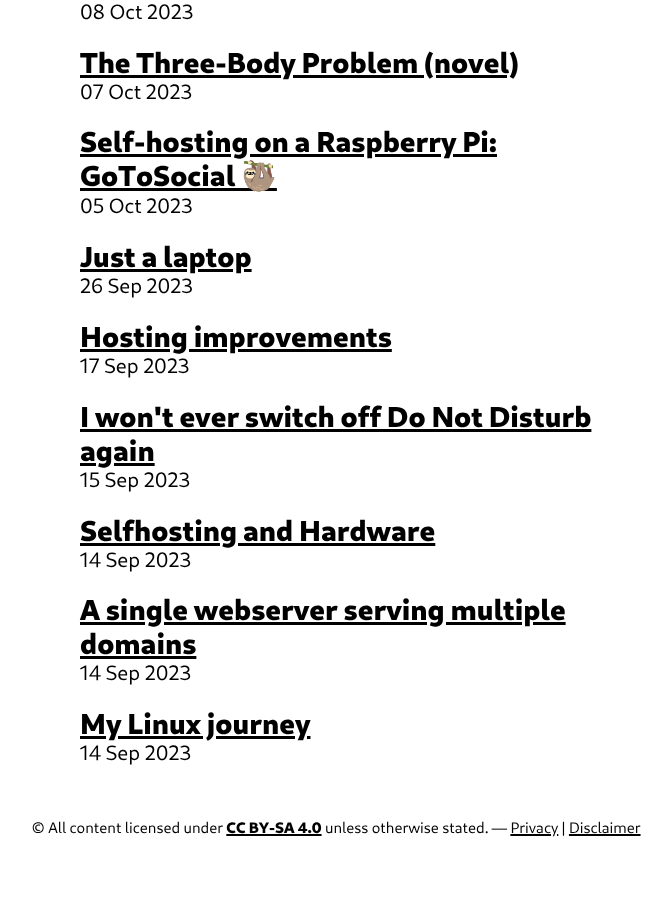
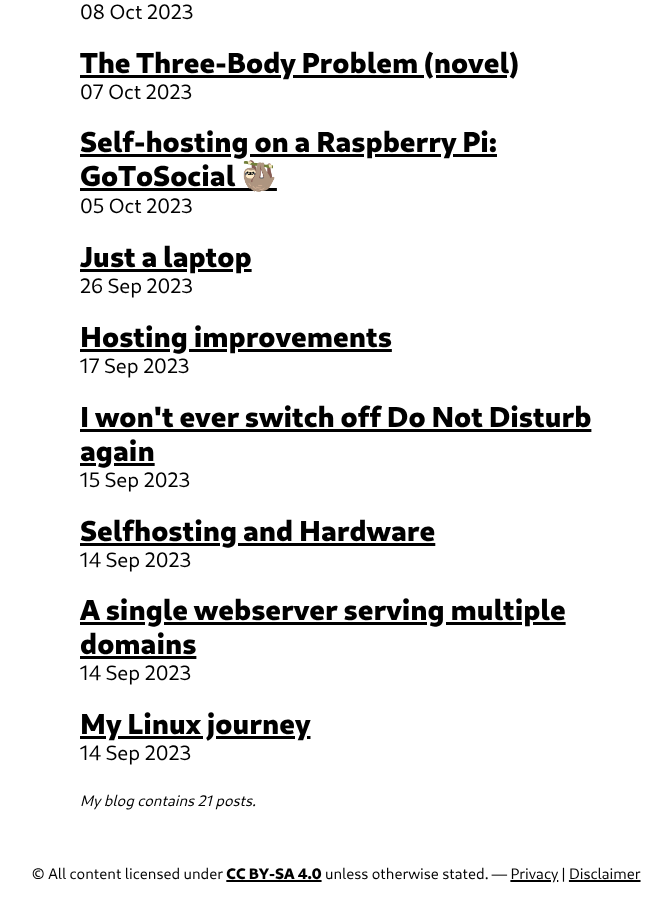
Before and after one commit to konstantintutsch/website, a Jekyll site: the page built from blog/index.html, in a window 1280 px wide and 900 px high, scrolled down 1284 px. Shown: the whole window, without its empty margins (304-976 px from the left). Built offline with Jekyll 4.4.1, drawn with Linux system fonts in a browser that asks for light colours; before the commit the page ends 2138 px from its top, so only the background shows below that.

Commit message:
Add total post count to /blog

```diff
--- a/blog/index.html
+++ b/blog/index.html
@@ -6,6 +6,10 @@ description: All blog posts by Konstantin Tutsch can be found on this page.
 
 {% include heading.html level=2 text=page.title %}
 
+{% assign counter = 0 %}
 {% for post in site.posts %}
     {% include preview.html post=post %}
+    {% assign counter = counter | plus: 1 %}
 {% endfor %}
+
+<small><i>My blog contains {{ counter }} posts.</i></small>
```
